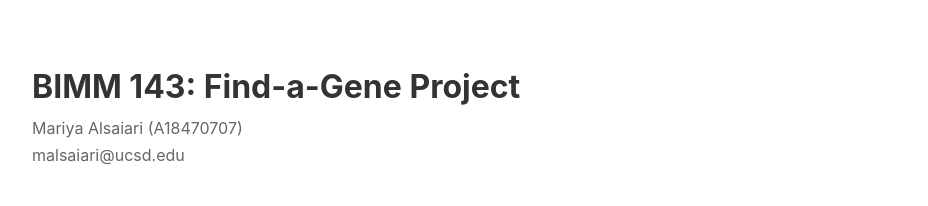
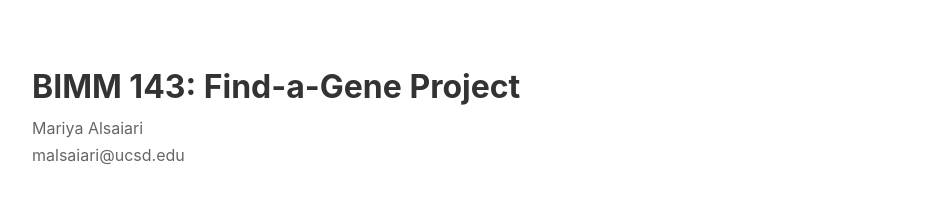
Before and after one commit to mariyaals/find-a-gene-project, a plain HTML site: page index.html in a window 1280 px wide. Shown: the top 206 px of the page, without its empty margins (158-1086 px from the left). Drawn offline with Linux system fonts and the light colour scheme; files whose address does not match are found by name.

Commit message:
Update author name in index.html

```diff
--- a/index.html
+++ b/index.html
@@ -111,7 +111,7 @@
 <body>
 
 <h1 class="title">BIMM 143: Find-a-Gene Project</h1>
-<p class="author">Mariya Alsaiari (A18470707)</p>
+<p class="author">Mariya Alsaiari</p>
 <p class="date">malsaiari@ucsd.edu</p>
 
 <hr>
```
